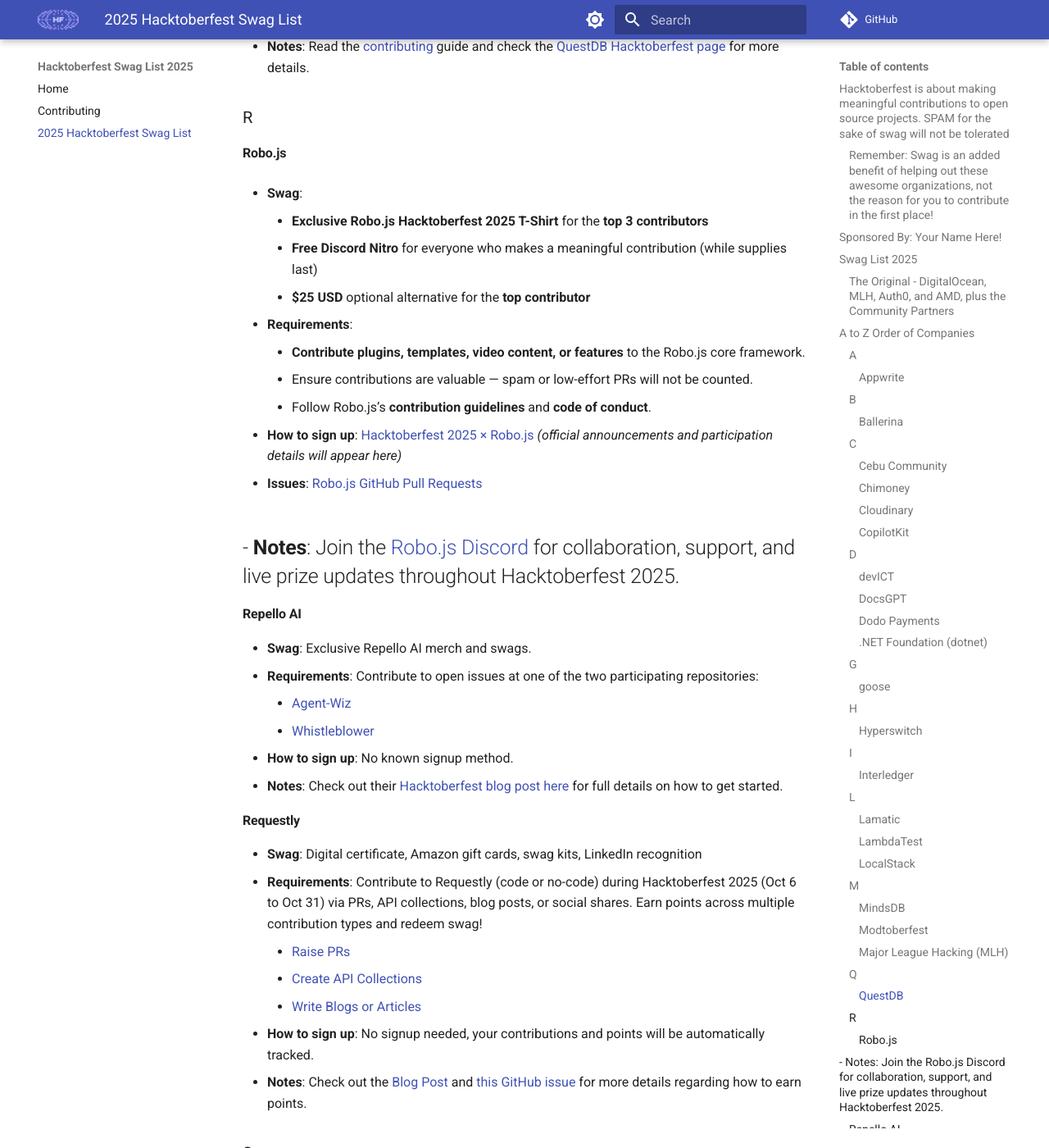
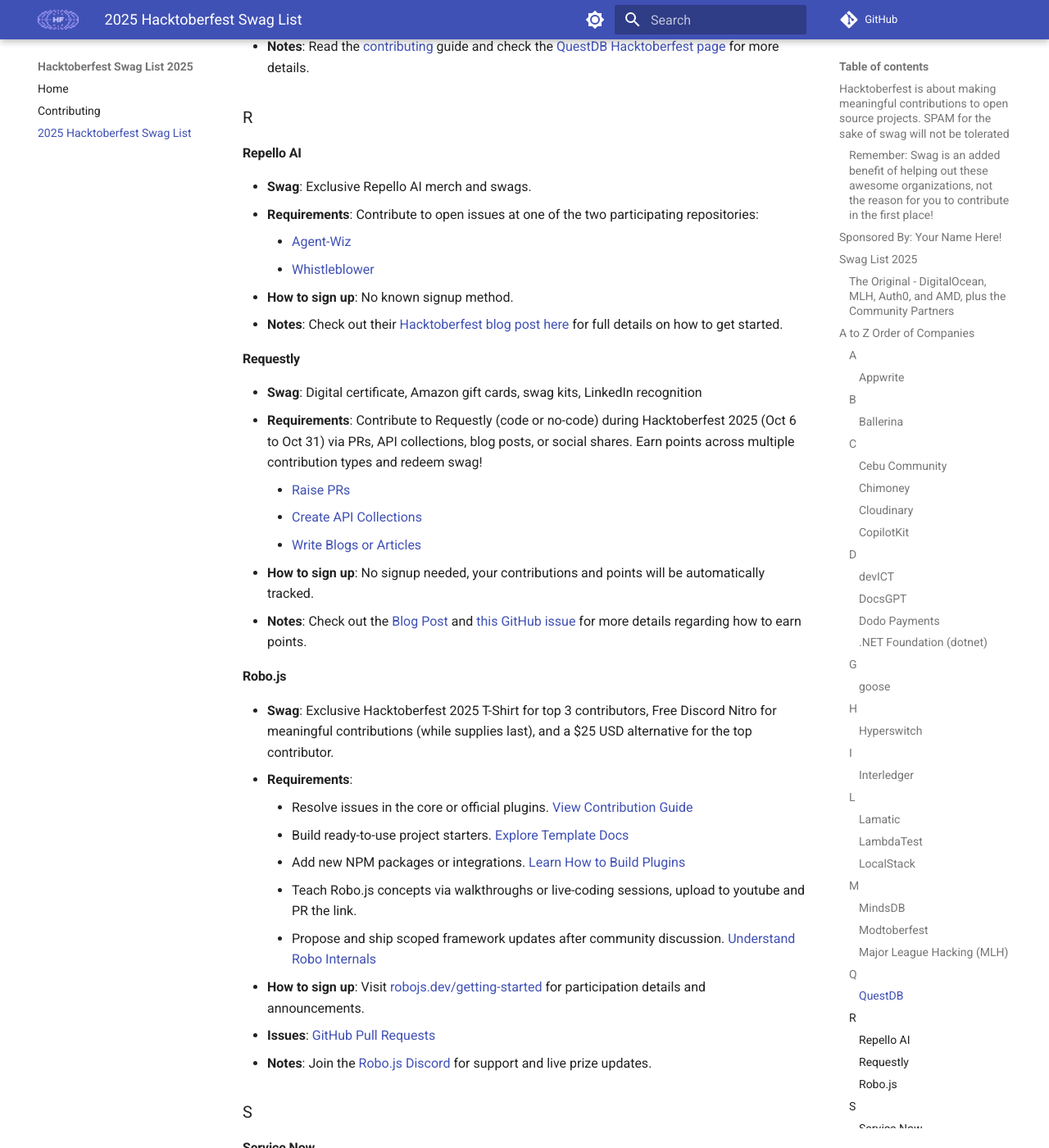
Before and after one commit to crweiner/hacktoberfest-swag-list, an MkDocs documentation site: the page built from docs/list.md, in a window 1280 px wide and 1400 px high, scrolled down 8497 px. Shown: the whole window at 82% size. Built offline with MkDocs 1.6.1 and Material for MkDocs 9.7.7, drawn with Linux system fonts in a browser that asks for light colours; plug-ins that fetch from the network failed and are left out; comment, search, counter and statistics services are not loaded.

Commit message:
Updated robo.js section in list.md

```diff
--- a/docs/list.md
+++ b/docs/list.md
@@ -260,24 +260,6 @@
 
 ### R
 
-#### Robo.js
-
-- **Swag**:
-    -  **Exclusive Robo.js Hacktoberfest 2025 T-Shirt** for the **top 3 contributors**
-    -  **Free Discord Nitro** for everyone who makes a meaningful contribution (while supplies last)
-    -  **$25 USD** optional alternative for the **top contributor**
-
-- **Requirements**:
-    - **Contribute plugins, templates, video content, or features** to the Robo.js core framework.
-    - Ensure contributions are valuable — spam or low-effort PRs will not be counted.
-    - Follow Robo.js’s **contribution guidelines** and **code of conduct**.
-
-- **How to sign up**: [Hacktoberfest 2025 × Robo.js](https://robojs.dev/getting-started) *(official announcements and participation details will appear here)*
-
-- **Issues**: [Robo.js GitHub Pull Requests](https://github.com/Wave-Play/robo.js/issues)
-
-- **Notes**: Join the [Robo.js Discord](https://discord.com/invite/fASAKnJxUP) for collaboration, support, and live prize updates throughout Hacktoberfest 2025.
--
 #### Repello AI
 
 - **Swag**: Exclusive Repello AI merch and swags.
@@ -296,6 +278,19 @@
     - [Write Blogs or Articles](https://github.com/requestly/requestly/issues/3636)
 - **How to sign up**: No signup needed, your contributions and points will be automatically tracked.
 - **Notes**: Check out the [Blog Post](https://requestly.com/blog/hacktoberfest-2025-x-requestly-build-with-us-this-october/) and [this GitHub issue](https://github.com/requestly/requestly/issues/3638) for more details regarding how to earn points.
+
+#### Robo.js
+
+- **Swag**: Exclusive Hacktoberfest 2025 T-Shirt for top 3 contributors, Free Discord Nitro for meaningful contributions (while supplies last), and a $25 USD alternative for the top contributor.
+- **Requirements**:
+    - Resolve issues in the core or official plugins. [View Contribution Guide](https://github.com/Wave-Play/robo.js/blob/main/CONTRIBUTING.md)
+    - Build ready-to-use project starters. [Explore Template Docs](https://robojs.dev/templates)
+    - Add new NPM packages or integrations. [Learn How to Build Plugins](https://robojs.dev/plugins/create)
+    - Teach Robo.js concepts via walkthroughs or live-coding sessions, upload to youtube and PR the link.
+    - Propose and ship scoped framework updates after community discussion. [Understand Robo Internals](https://robojs.dev/robojs/internals)
+- **How to sign up**: Visit [robojs.dev/getting-started](https://robojs.dev/getting-started) for participation details and announcements.
+- **Issues**: [GitHub Pull Requests](https://github.com/Wave-Play/robo.js/issues)
+- **Notes**: Join the [Robo.js Discord](https://discord.com/invite/fASAKnJxUP) for support and live prize updates.
 
 ### S
 
```
